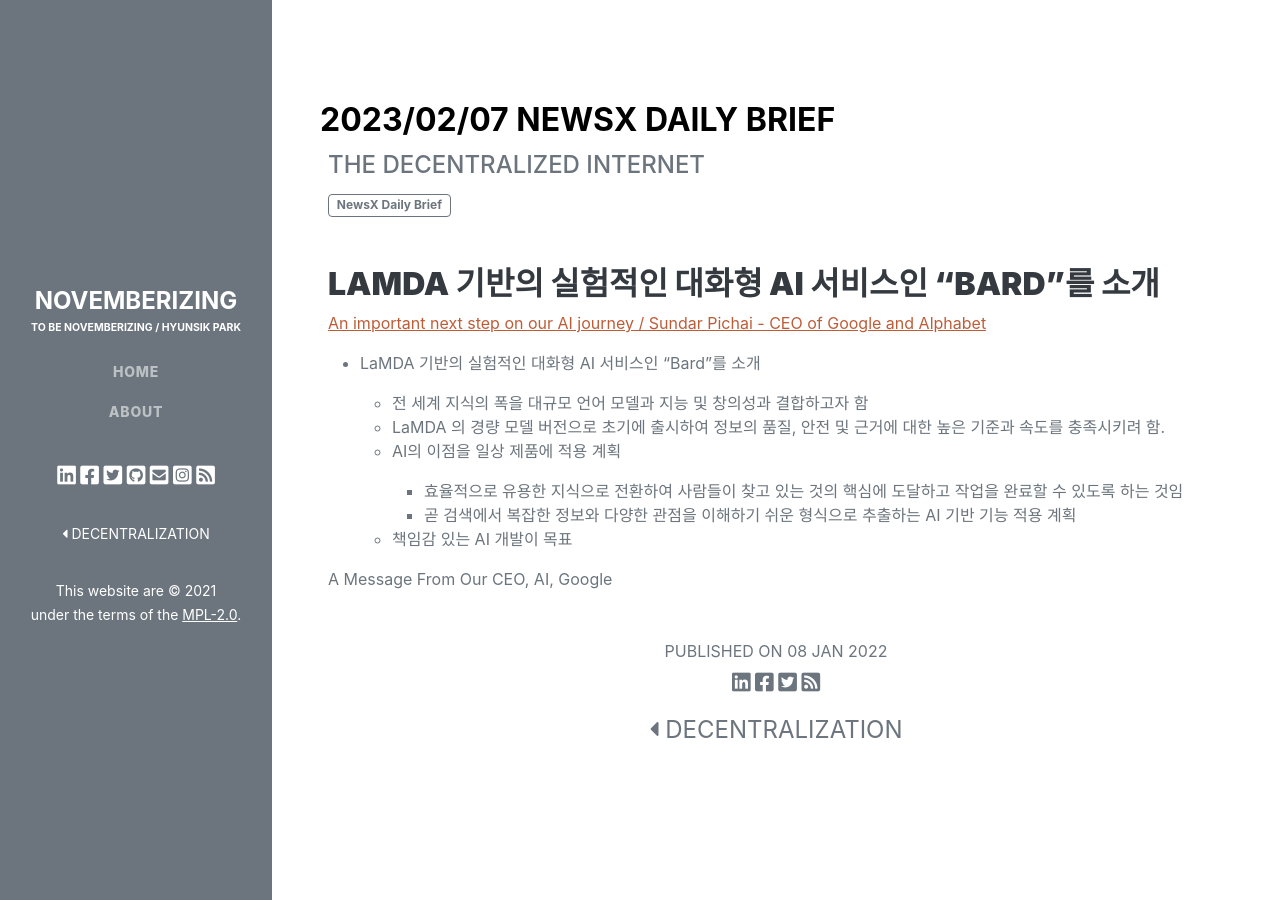
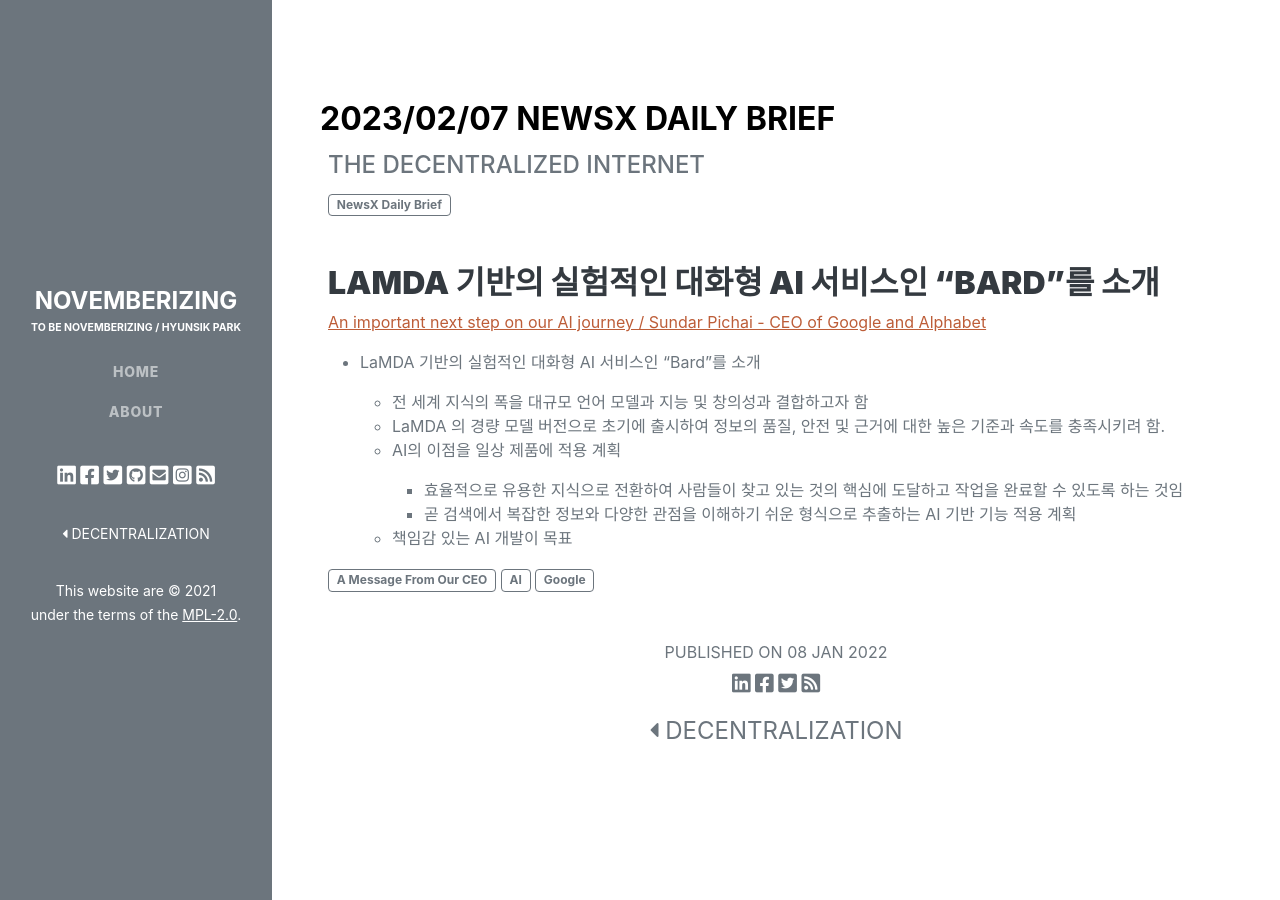
Before and after one commit to novemberizing/novemberizing.github.io, a Jekyll site: the page built from _posts/2023-02-07-NewsXDailyBrief.md, in a window 1280 px wide. Built offline with Jekyll 4.4.1, drawn with Linux system fonts in a browser that asks for light colours.

Commit message:
업데이트

```diff
--- a/_posts/2023-02-07-NewsXDailyBrief.md
+++ b/_posts/2023-02-07-NewsXDailyBrief.md
@@ -21,6 +21,9 @@
         - 효율적으로 유용한 지식으로 전환하여 사람들이 찾고 있는 것의 핵심에 도달하고 작업을 완료할 수 있도록 하는 것임
         - 곧 검색에서 복잡한 정보와 다양한 관점을 이해하기 쉬운 형식으로 추출하는 AI 기반 기능 적용 계획
 
+
     - 책임감 있는 AI 개발이 목표
 
-A Message From Our CEO, AI, Google
+<span class="badge badge-outline-secondary">A Message From Our CEO</span>
+<span class="badge badge-outline-secondary">AI</span>
+<span class="badge badge-outline-secondary">Google</span>
```
